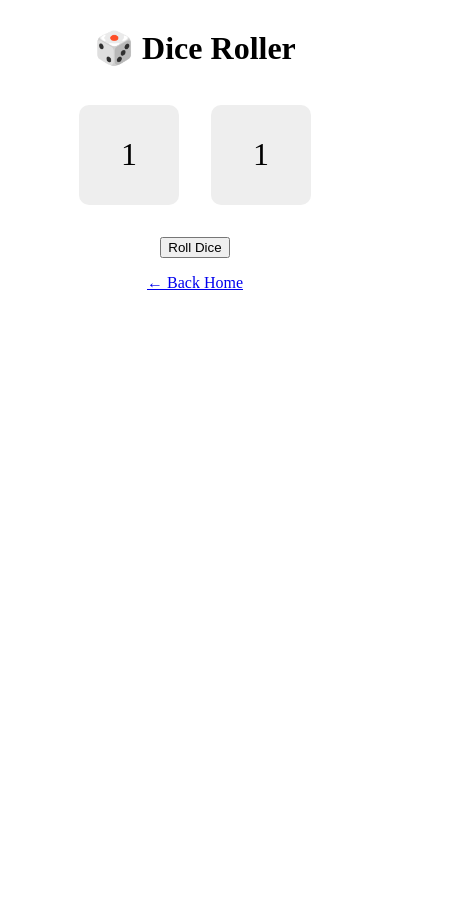
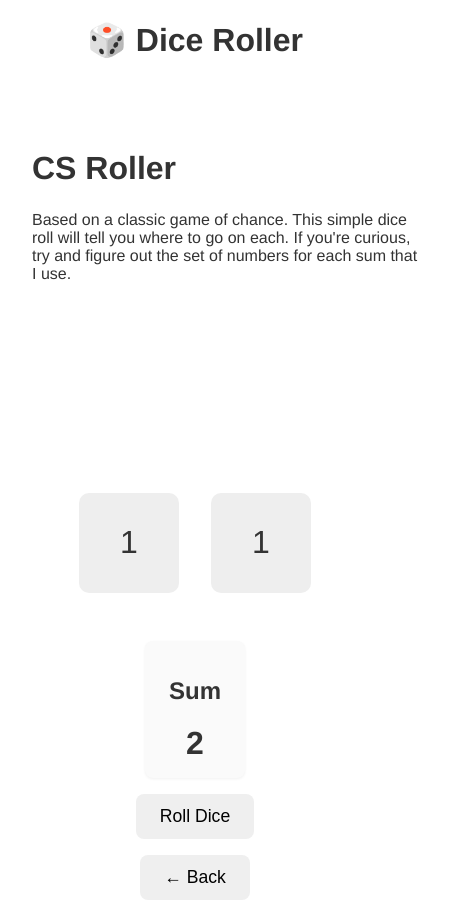
Before and after one commit to baileyfcross/monkeyhacks-ui, a Vue app: page /diceGame in a window 390 px wide. Shown: the whole page, 454 px wide, since content can reach past the window. Before the commit the page ends 844 px from the top, so only its background shows below. Built offline with nearby package versions, Linux system fonts and the light colour scheme.

Commit message:
added columns and sum for dice

```diff
--- /dev/null
+++ b/src/assets/styles/global.css
@@ -0,0 +1,190 @@
+/* Two-column layout: text left, dice right */
+.three-column {
+  display: grid;
+  grid-template-columns: 1fr 420px 1fr; /* left text, center dice, right empty */
+  gap: 2rem;
+  align-items: start;
+  width: 100%;
+  max-width: 1200px;
+}
+
+/* Center dice-container within the middle column */
+.dice-container {
+  display: flex;
+  gap: 2rem;
+  margin-bottom: 1rem;
+  justify-content: center; /* horizontal centering */
+  align-items: center; /* vertical centering of dice within the container */
+  align-self: center; /* center the whole container within the grid row */
+}
+/* Colors */
+:root {
+  --primary-color: #007bff;
+  --secondary-color: #0056b3;
+  --text-color: #333;
+  --background-color: #f9f9f9;
+}
+
+/* Typography */
+body {
+  font-family: 'Helvetica', 'Arial', sans-serif;
+  color: var(--text-color);
+  margin: 0;
+  padding: 0;
+}
+
+main {
+  display: flex;
+  flex-direction: column;
+  align-items: center;
+  gap: 1rem;
+}
+
+/* Layout helpers */
+.flex-center {
+  display: flex;
+  justify-content: center;
+  align-items: center;
+}
+
+.home {
+  text-align: center;
+  margin-top: 3rem;
+}
+
+.dice-container {
+  display: flex;
+  gap: 2rem;
+  margin-bottom: 1rem;
+}
+
+/* Sum column centering */
+.sum-column {
+  display: flex;
+  align-items: center; /* vertical center within column */
+  justify-content: center; /* horizontal center within column */
+}
+
+.sum-box {
+  text-align: center;
+  padding: 1rem 1.5rem;
+  border-radius: 8px;
+  background: #fafafa;
+  box-shadow: 0 1px 3px rgba(0, 0, 0, 0.06);
+}
+
+.sum-value {
+  font-size: 2rem;
+  font-weight: 700;
+  margin: 0.25rem 0 0;
+}
+
+.sum-rolling {
+  color: #666;
+  font-style: italic;
+}
+
+/* Make the dice stack vertically on small screens and the two-column collapse */
+@media (max-width: 900px) {
+  .three-column {
+    grid-template-columns: 1fr;
+  }
+  .dice-container {
+    justify-content: center;
+  }
+}
+
+.dice-text {
+  display: flex;
+  flex-wrap: wrap;
+  align-items: flex-start; /* align items to the top */
+  justify-content: flex-start; /* align content to the left */
+  gap: 2rem;
+  padding: 2rem;
+  width: 100%;
+  max-width: 1100px; /* keep content from stretching too wide */
+  margin-left: 0; /* ensure it starts at the left edge of its container */
+}
+
+/* Dice Boxes */
+.diceobject {
+  width: 100px;
+  height: 100px;
+  background: #eee;
+  border-radius: 10px;
+  display: flex;
+  align-items: center;
+  justify-content: center;
+  font-size: 2rem;
+  cursor: pointer;
+  transition: transform 0.2s;
+}
+.diceobject:hover {
+  transform: scale(1.1);
+}
+/* Text Boxes */
+.text-box {
+  flex: 1 1 300px;
+  max-width: 400px;
+}
+
+.text-box h1 {
+  font-size: 2rem;
+  margin-bottom: 1rem;
+}
+
+.text-box p {
+  font-size: 1rem;
+  line-height: 1.5;
+  margin-bottom: 1.5rem;
+}
+
+/* Buttons */
+.button {
+  padding: 0.6rem 1.2rem;
+  border-radius: 6px;
+  border: none;
+  cursor: pointer;
+}
+
+.button {
+  padding: 0.75rem 1.5rem;
+  font-size: 1.1rem;
+  border: none;
+  border-radius: 8px;
+  cursor: pointer;
+}
+
+.button-primary {
+  background-color: var(--primary-color);
+  color: white;
+}
+
+.button-primary:hover {
+  background-color: var(--secondary-color);
+}
+
+.cta-button {
+  padding: 0.6rem 1.2rem;
+  background-color: #007bff;
+  color: white;
+  border: none;
+  border-radius: 6px;
+  cursor: pointer;
+}
+
+.cta-button:hover {
+  background-color: #0056b3;
+}
+
+/* Responsive adjustments */
+@media (max-width: 768px) {
+  .dice-text {
+    flex-direction: column;
+  }
+
+  .dice-box,
+  .text-box {
+    max-width: 100%;
+  }
+}
--- a/src/components/DiceObject.vue
+++ b/src/components/DiceObject.vue
@@ -9,12 +9,14 @@ import { ref } from 'vue'
 
 const value = ref(1)
 const displayValue = ref(1)
+const isRolling = ref(false)
 
 let intervalId: ReturnType<typeof setInterval> | null = null
 
 function roll() {
   const duration = Math.random() * 1000 + 800
   value.value = Math.ceil(Math.random() * 6)
+  isRolling.value = true
 
   if (intervalId) clearInterval(intervalId)
   intervalId = setInterval(() => {
@@ -27,27 +29,10 @@ function roll() {
       intervalId = null
     }
     displayValue.value = value.value
+    isRolling.value = false
   }, duration)
 }
 
-// Expose the roll method to be callable from parent components
-defineExpose({ roll })
+// Expose the roll method and the current display value to be callable/readable from parent components
+defineExpose({ roll, displayValue, isRolling })
 </script>
-
-<style scoped>
-.diceobject {
-  width: 100px;
-  height: 100px;
-  background: #eee;
-  border-radius: 10px;
-  display: flex;
-  align-items: center;
-  justify-content: center;
-  font-size: 2rem;
-  cursor: pointer;
-  transition: transform 0.2s;
-}
-.diceobject:hover {
-  transform: scale(1.1);
-}
-</style>
--- a/src/main.ts
+++ b/src/main.ts
@@ -1,5 +1,6 @@
 import { createApp } from 'vue'
 import { createPinia } from 'pinia'
+import './assets/styles/global.css'
 
 import App from './App.vue'
 import router from './router'
--- a/src/views/DiceView.vue
+++ b/src/views/DiceView.vue
@@ -1,42 +1,82 @@
 <template>
-  <main>
+  <main class="main">
     <h1>🎲 Dice Roller</h1>
-    <div class="dice-container">
-      <!-- Your DiceObject components -->
-      <DiceObject ref="dice1" />
-      <DiceObject ref="dice2" />
+    <div class="three-column">
+      <div class="dice-text">
+        <div class="text-box">
+          <h1>CS Roller</h1>
+          <p></p>
+          Based on a classic game of chance. This simple dice roll will tell you where to go on
+          each. If you're curious, try and figure out the set of numbers for each sum that I use.
+        </div>
+      </div>
+
+      <div class="dice-container">
+        <!-- Your DiceObject components -->
+        <DiceObject ref="dice1" />
+        <DiceObject ref="dice2" />
+      </div>
+
+      <div class="sum-column">
+        <div class="sum-box">
+          <h2>Sum</h2>
+          <p class="sum-value" v-if="bothFinished">{{ lastSum }}</p>
+          <p class="sum-rolling" v-else>Rolling…</p>
+        </div>
+      </div>
     </div>
-
-    <button @click="rollBoth">Roll Dice</button>
-
-    <RouterLink to="/">← Back Home</RouterLink>
+    <button class="button" @click="rollBoth">Roll Dice</button>
+    <RouterLink to="/"><button class="button">← Back</button></RouterLink>
   </main>
 </template>
 
 <script setup lang="ts">
 import DiceObject from '../components/DiceObject.vue'
-import { ref } from 'vue'
+import { ref, computed } from 'vue'
+import type { Ref } from 'vue'
+
 type DiceObjectInstance = InstanceType<typeof DiceObject>
 
-const dice1 = ref<DiceObjectInstance | null>(null)
-const dice2 = ref<DiceObjectInstance | null>(null)
+// Public interface for the child component that we expose
+type DicePublic = DiceObjectInstance & { displayValue?: number | Ref<number> }
+
+const dice1 = ref<DicePublic | null>(null)
+const dice2 = ref<DicePublic | null>(null)
+
+import { onMounted, watch } from 'vue'
+
+const sum = computed(() => {
+  const raw1 = dice1.value?.displayValue
+  const raw2 = dice2.value?.displayValue
+  const v1 = typeof raw1 === 'number' ? raw1 : ((raw1 as unknown as Ref<number>)?.value ?? 0)
+  const v2 = typeof raw2 === 'number' ? raw2 : ((raw2 as unknown as Ref<number>)?.value ?? 0)
+  return v1 + v2
+})
+
+const bothFinished = computed(() => {
+  const r1 = dice1.value?.isRolling
+  const r2 = dice2.value?.isRolling
+  const rolling1 = typeof r1 === 'boolean' ? r1 : ((r1 as unknown as Ref<boolean>)?.value ?? false)
+  const rolling2 = typeof r2 === 'boolean' ? r2 : ((r2 as unknown as Ref<boolean>)?.value ?? false)
+  return !rolling1 && !rolling2
+})
+
+const lastSum = ref<number>(0)
+
+onMounted(() => {
+  // initialize lastSum with the current sum
+  lastSum.value = sum.value
+})
+
+// Update lastSum only when both dice have finished rolling
+watch(bothFinished, (finished) => {
+  if (finished) {
+    lastSum.value = sum.value
+  }
+})
 
 function rollBoth() {
   dice1.value?.roll()
   dice2.value?.roll()
 }
 </script>
-
-<style scoped>
-main {
-  display: flex;
-  flex-direction: column;
-  align-items: center;
-  gap: 1rem;
-}
-.dice-container {
-  display: flex;
-  gap: 2rem;
-  margin-bottom: 1rem;
-}
-</style>
--- a/src/views/HomeView.vue
+++ b/src/views/HomeView.vue
@@ -8,24 +8,9 @@ import MainPageCarousel from '@/components/MainPageCarousel.vue'
 
     <div>
       <RouterLink to="/diceGame">
-        <button>Go to Dice Roller →</button>
+        <button class="button">Go to Dice Roller →</button>
       </RouterLink>
-      <p>Click below to start rolling some dice.</p>
       <MainPageCarousel />
     </div>
   </main>
 </template>
-
-<style scoped>
-.home {
-  text-align: center;
-  margin-top: 3rem;
-}
-button {
-  padding: 0.75rem 1.5rem;
-  font-size: 1.1rem;
-  border: none;
-  border-radius: 8px;
-  cursor: pointer;
-}
-</style>
```
